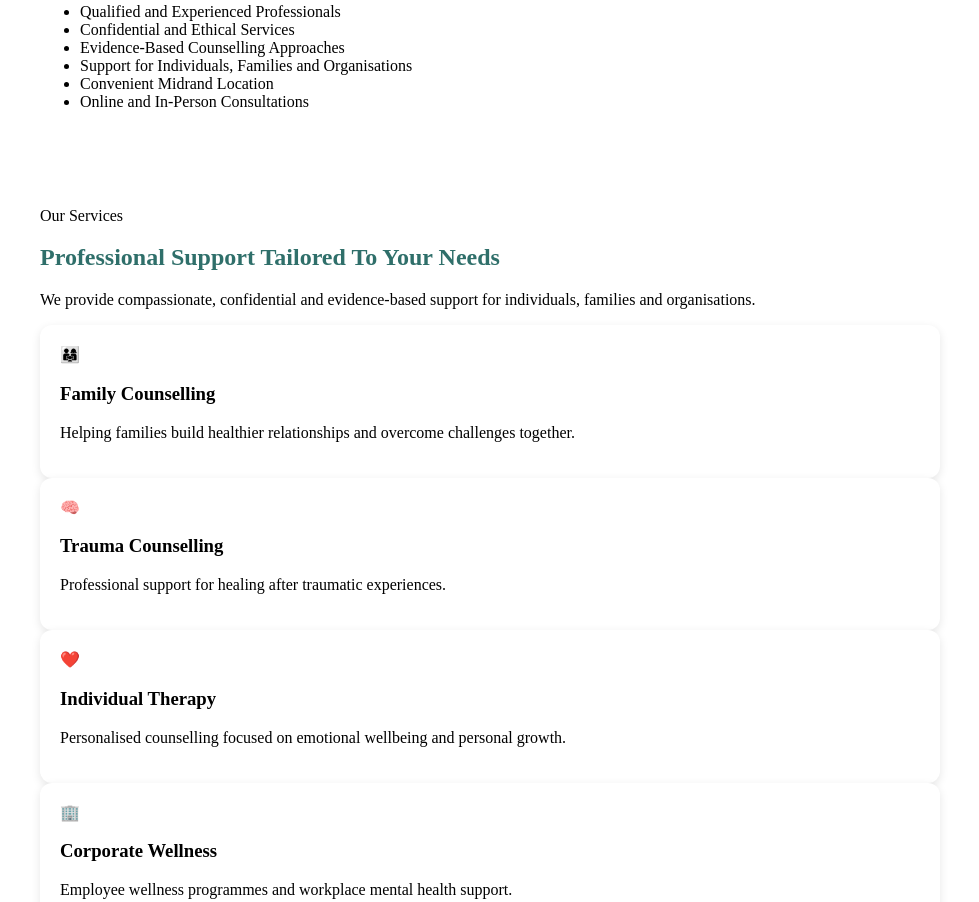
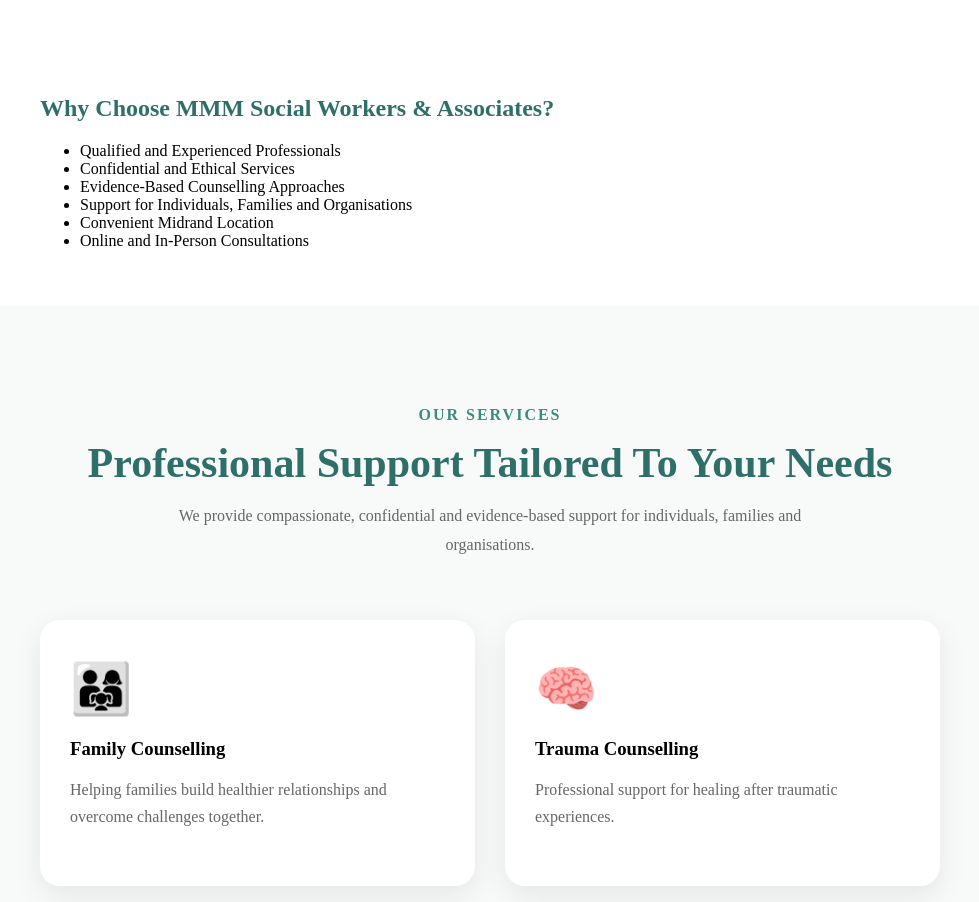
Before and after one commit to MashiloMokgehle/MMM-social-workers-associates, a plain HTML site: page index.html in a window 1280 px wide. Shown: the part 3037-3939 px from the top of the page, without its empty margins (150-1129 px from the left). Drawn offline with Linux system fonts and the light colour scheme.

Commit message:
Add styles for services section and service cards

```diff
--- a/style.css
+++ b/style.css
@@ -633,3 +633,65 @@ section{
         transform:translateY(0);
     }
 }
+
+
+.services{
+    padding:100px 8%;
+    background:#f8faf9;
+}
+
+.section-title{
+    text-align:center;
+    margin-bottom:60px;
+}
+
+.section-title span{
+    color:#3A8C7D;
+    font-weight:600;
+    text-transform:uppercase;
+    letter-spacing:2px;
+}
+
+.section-title h2{
+    font-size:42px;
+    margin:15px 0;
+}
+
+.section-title p{
+    max-width:700px;
+    margin:auto;
+    color:#666;
+    line-height:1.8;
+}
+
+.service-grid{
+    display:grid;
+    grid-template-columns:repeat(auto-fit,minmax(300px,1fr));
+    gap:30px;
+}
+
+.service-card{
+    background:#fff;
+    padding:40px 30px;
+    border-radius:20px;
+    box-shadow:0 10px 30px rgba(0,0,0,.08);
+    transition:.35s;
+}
+
+.service-card:hover{
+    transform:translateY(-10px);
+}
+
+.icon{
+    font-size:50px;
+    margin-bottom:20px;
+}
+
+.service-card h3{
+    margin-bottom:15px;
+}
+
+.service-card p{
+    color:#666;
+    line-height:1.7;
+}
```
